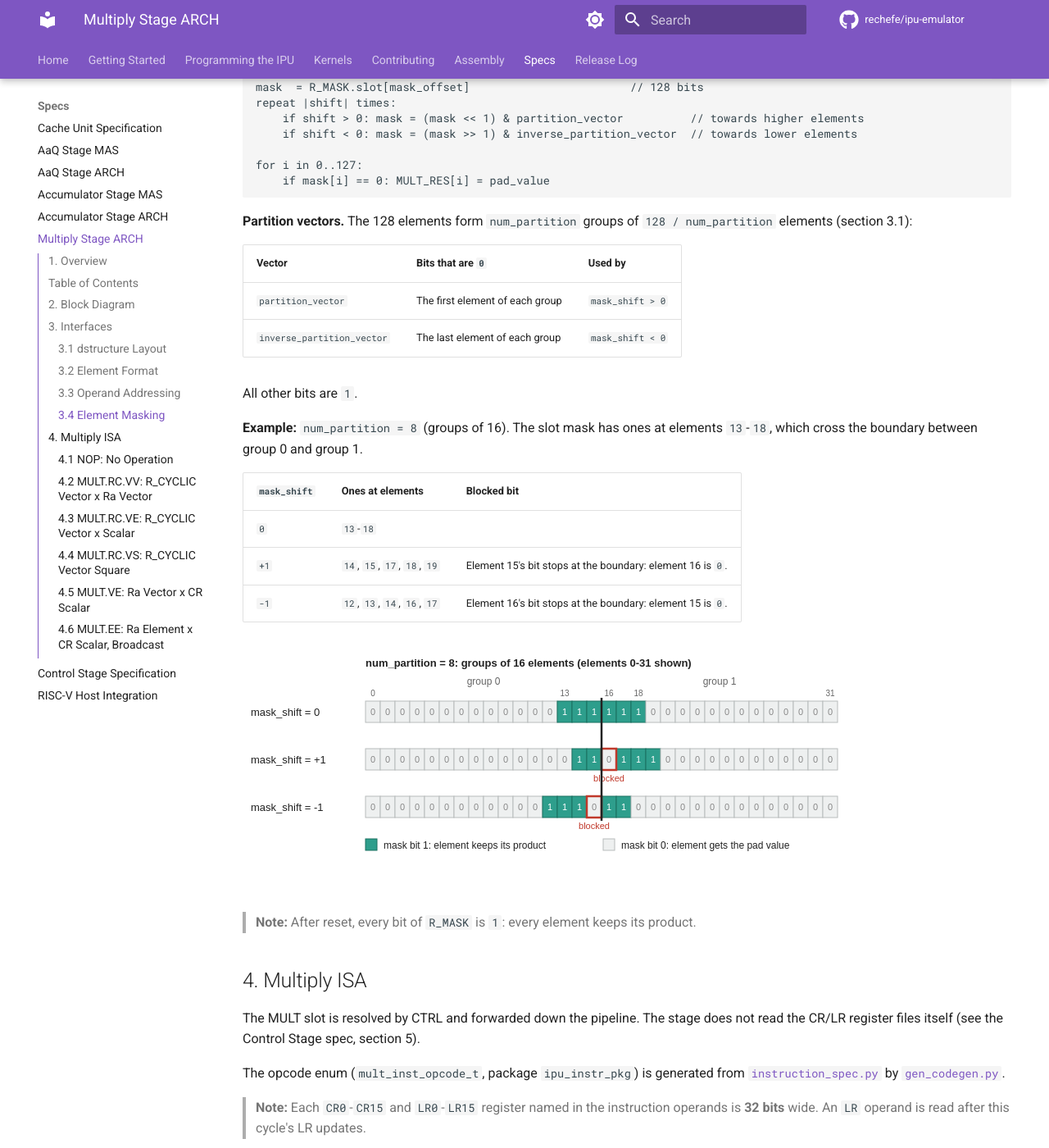
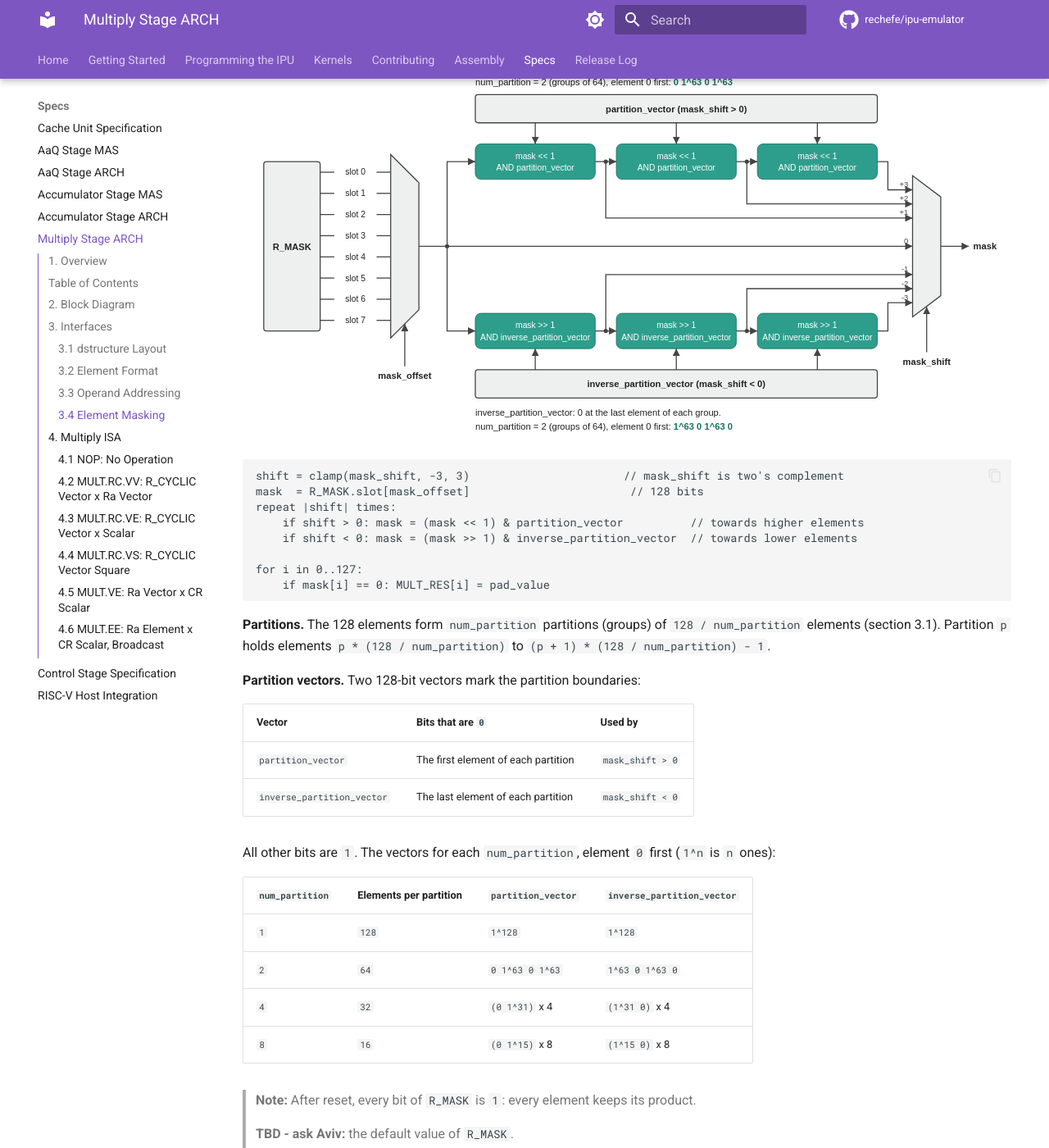
Before and after one commit to rechefe/ipu-emulator, an MkDocs documentation site: the page built from docs/content/specs/ARCH-stage-mult.md, in a window 1280 px wide and 1400 px high, scrolled down 3732 px. Shown: the whole window at 82% size. Built offline with MkDocs 1.6.1 and Material for MkDocs 9.7.7, drawn with Linux system fonts in a browser that asks for light colours; comment, search, counter and statistics services are not loaded; some of the changed text lies outside the part shown.

Commit message:
improved mult

````diff
--- a/docs/content/specs/ARCH-stage-mult.md
+++ b/docs/content/specs/ARCH-stage-mult.md
@@ -161,6 +161,8 @@ The mask is built in two steps:
    one-element shift, the mask is ANDed with a partition vector, so mask bits
    never cross a group boundary.
 
+![Element masking: mask_offset selects an R_MASK slot, two shift chains make every shift, mask_shift selects one](assets/mult-masking.svg)
+
 ```text
 shift = clamp(mask_shift, -3, 3)                       // mask_shift is two's complement
 mask  = R_MASK.slot[mask_offset]                        // 128 bits
@@ -172,29 +174,33 @@ for i in 0..127:
     if mask[i] == 0: MULT_RES[i] = pad_value
 ```
 
-**Partition vectors.** The 128 elements form `num_partition` groups of
-`128 / num_partition` elements (section 3.1):
+**Partitions.** The 128 elements form `num_partition` partitions (groups) of
+`128 / num_partition` elements (section 3.1). Partition `p` holds elements
+`p * (128 / num_partition)` to `(p + 1) * (128 / num_partition) - 1`.
+
+**Partition vectors.** Two 128-bit vectors mark the partition boundaries:
 
 | Vector | Bits that are `0` | Used by |
 |--------|-------------------|---------|
-| `partition_vector` | The first element of each group | `mask_shift > 0` |
-| `inverse_partition_vector` | The last element of each group | `mask_shift < 0` |
+| `partition_vector` | The first element of each partition | `mask_shift > 0` |
+| `inverse_partition_vector` | The last element of each partition | `mask_shift < 0` |
 
-All other bits are `1`.
+All other bits are `1`. The vectors for each `num_partition`, element `0` first
+(`1^n` is `n` ones):
 
-**Example:** `num_partition = 8` (groups of 16). The slot mask has ones at
-elements `13`-`18`, which cross the boundary between group 0 and group 1.
-
-| `mask_shift` | Ones at elements | Blocked bit |
-|--------------|------------------|-------------|
-| `0` | `13`-`18` | |
-| `+1` | `14`, `15`, `17`, `18`, `19` | Element 15's bit stops at the boundary: element 16 is `0`. |
-| `-1` | `12`, `13`, `14`, `16`, `17` | Element 16's bit stops at the boundary: element 15 is `0`. |
-
-![Mask shift example: group boundary blocks the bit that would cross it](assets/mult-mask-shift.svg)
+| `num_partition` | Elements per partition | `partition_vector` | `inverse_partition_vector` |
+|-----------------|------------------------|--------------------|----------------------------|
+| `1` | `128` | `1^128` | `1^128` |
+| `2` | `64` | `0 1^63 0 1^63` | `1^63 0 1^63 0` |
+| `4` | `32` | `(0 1^31)` x 4 | `(1^31 0)` x 4 |
+| `8` | `16` | `(0 1^15)` x 8 | `(1^15 0)` x 8 |
 
 > **Note:** After reset, every bit of `R_MASK` is `1`: every element keeps its
 > product.
+
+> **TBD - ask Aviv:** the default value of `R_MASK`.
+
+> **TBD - ask Aviv:** do we add masking examples?
 
 ## 4. Multiply ISA
 
````
Also changed, not shown: other parts of docs/content/specs/ARCH-stage-mult.md (+1 -1 lines), docs/content/specs/assets/mult-mask-shift.svg (deleted), docs/content/specs/assets/mult-masking.svg (added).
